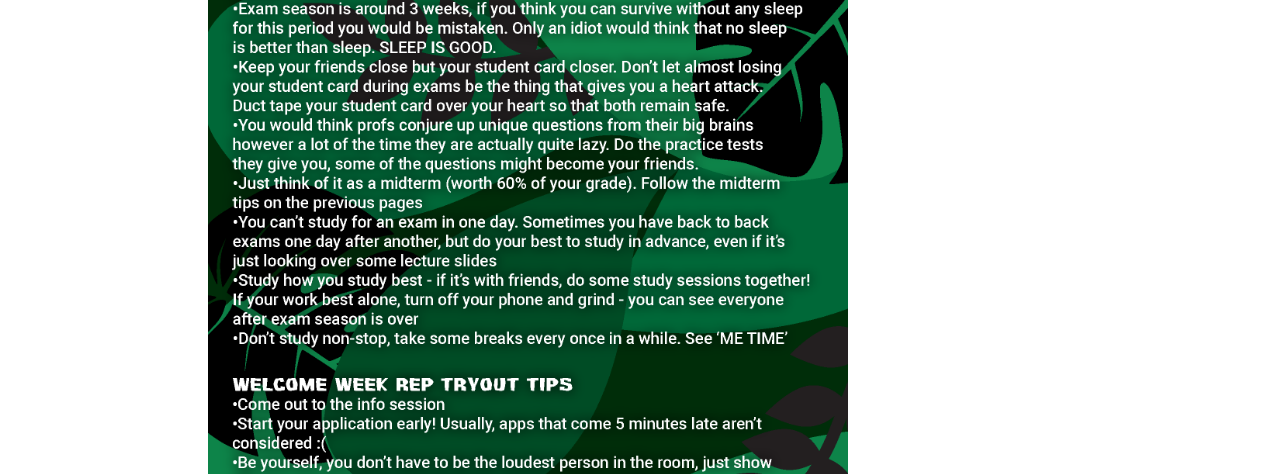
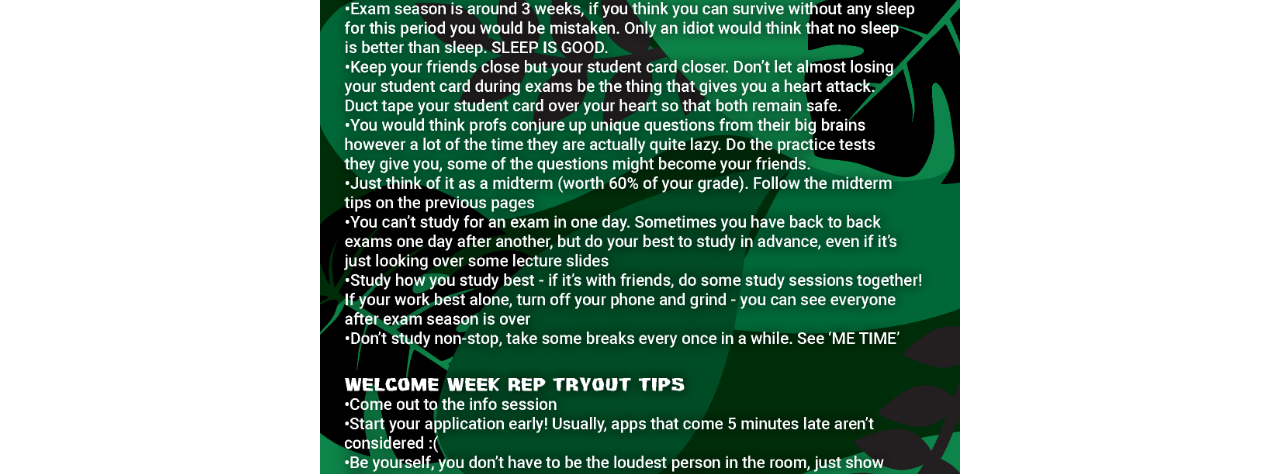
Before and after one commit to brlnoble/PortfolioSite, a plain HTML site: page design.html in a window 1280 px wide. Shown: the part 267-741 px from the top of the page. Drawn offline with Linux system fonts and the light colour scheme.

Commit message:
Add files via upload

```diff
--- a/style.css
+++ b/style.css
@@ -1,6 +1,6 @@
 html { /*hide scroll wheel*/
-    overflow: scroll;
-    overflow-x: hidden;
+    overflow-y: scroll;
+    overflow-x: scroll;
     transition: all 0.3s ease;
 }
 ::-webkit-scrollbar {
@@ -9,13 +9,19 @@ html { /*hide scroll wheel*/
 }
 
 body {
-    position: absolute;
-    margin: 0 auto;
-    padding: 0;
     font-family: Arial;
     background-color: #FFF;
     font-family: 'Roboto Mono', monospace;
     color: #000;
+}
+
+html,body
+{
+    width: 100%;
+    height: 100%;
+    margin: 0px;
+    padding: 0px;
+    overflow-x: hidden;
 }
 
 h1 {
@@ -34,7 +40,7 @@ h4 {
 }
 
 .wrapper {
-    width: 100%;
+    width: 100vw;
 }
 
 /*------------------------Main Stuff----------------------*/
@@ -111,7 +117,7 @@ h4 {
 .nav {
     position: fixed; /*navigation always at top of screen*/
     top: 0;
-    width: 100%;
+    width: 100vw;
     background: #555;
     z-index: 100; /*keep it on top of everything else*/
     height: 6vh; /*scale with window size*/
@@ -125,7 +131,7 @@ h4 {
 }
 
 .nav-items {
-    width: 100%;
+    width: 100vw;
     display: flex;
     flex-direction: row;
     justify-content: space-around;
```
